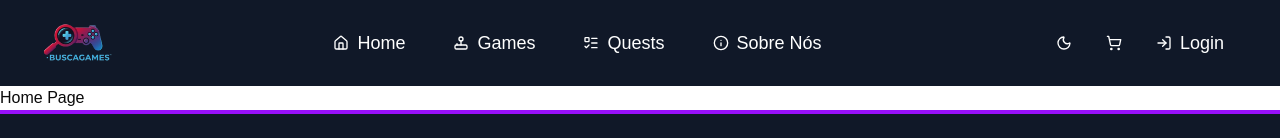
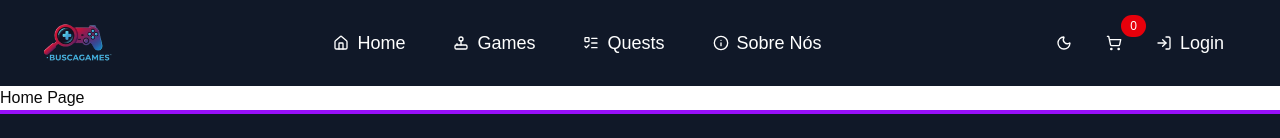
Before and after one commit to Lsko27/BuscaGames_2.0, a Next.js app: page / in a window 1280 px wide. Shown: the top 138 px of the page. Built offline with nearby package versions, Linux system fonts and the light colour scheme.

Commit message:
chore: adding badge to ShoppingCart

```diff
--- a/src/app/_components/header.tsx
+++ b/src/app/_components/header.tsx
@@ -14,6 +14,7 @@
 } from "lucide-react";
 import Link from "next/link";
 import NavItem from "./nav-item";
+import { Badge } from "./ui/badge";
 
 const Header = () => {
   return (
@@ -45,9 +46,18 @@
         <Button size="lg" variant="ghost" className="rounded-full">
           <MoonIcon />
         </Button>
-        <Button size="lg" variant="ghost" className="rounded-full">
-          <ShoppingCart />
-        </Button>
+        <div className="relative">
+          <Button size="lg" variant="ghost" className="rounded-full">
+            <ShoppingCart />
+          </Button>
+          {/* Badge ShadCN */}
+          <Badge
+            className="absolute -top-2 -right-2 rounded-full"
+            variant="destructive"
+          >
+            0
+          </Badge>
+        </div>
         <Button size="lg" variant="ghost" className="text-white">
           <LogIn />
           <span className="text-lg">Login</span>
--- /dev/null
+++ b/src/app/_components/ui/badge.tsx
@@ -0,0 +1,46 @@
+import * as React from "react"
+import { Slot } from "@radix-ui/react-slot"
+import { cva, type VariantProps } from "class-variance-authority"
+
+import { cn } from "@/app/_lib/utils"
+
+const badgeVariants = cva(
+  "inline-flex items-center justify-center rounded-md border px-2 py-0.5 text-xs font-medium w-fit whitespace-nowrap shrink-0 [&>svg]:size-3 gap-1 [&>svg]:pointer-events-none focus-visible:border-ring focus-visible:ring-ring/50 focus-visible:ring-[3px] aria-invalid:ring-destructive/20 dark:aria-invalid:ring-destructive/40 aria-invalid:border-destructive transition-[color,box-shadow] overflow-hidden",
+  {
+    variants: {
+      variant: {
+        default:
+          "border-transparent bg-primary text-primary-foreground [a&]:hover:bg-primary/90",
+        secondary:
+          "border-transparent bg-secondary text-secondary-foreground [a&]:hover:bg-secondary/90",
+        destructive:
+          "border-transparent bg-destructive text-white [a&]:hover:bg-destructive/90 focus-visible:ring-destructive/20 dark:focus-visible:ring-destructive/40 dark:bg-destructive/60",
+        outline:
+          "text-foreground [a&]:hover:bg-accent [a&]:hover:text-accent-foreground",
+      },
+    },
+    defaultVariants: {
+      variant: "default",
+    },
+  }
+)
+
+function Badge({
+  className,
+  variant,
+  asChild = false,
+  ...props
+}: React.ComponentProps<"span"> &
+  VariantProps<typeof badgeVariants> & { asChild?: boolean }) {
+  const Comp = asChild ? Slot : "span"
+
+  return (
+    <Comp
+      data-slot="badge"
+      className={cn(badgeVariants({ variant }), className)}
+      {...props}
+    />
+  )
+}
+
+export { Badge, badgeVariants }
```
